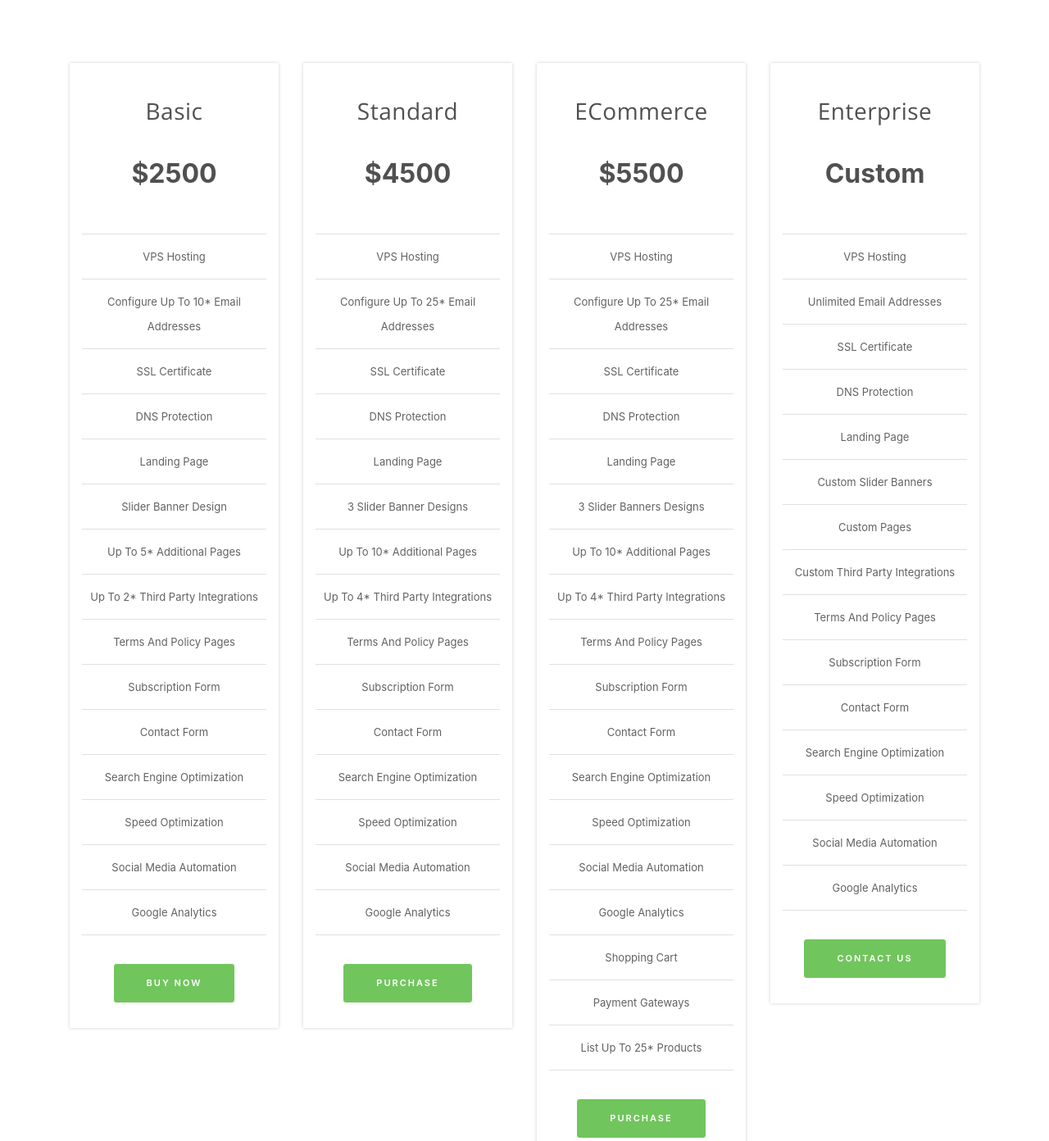
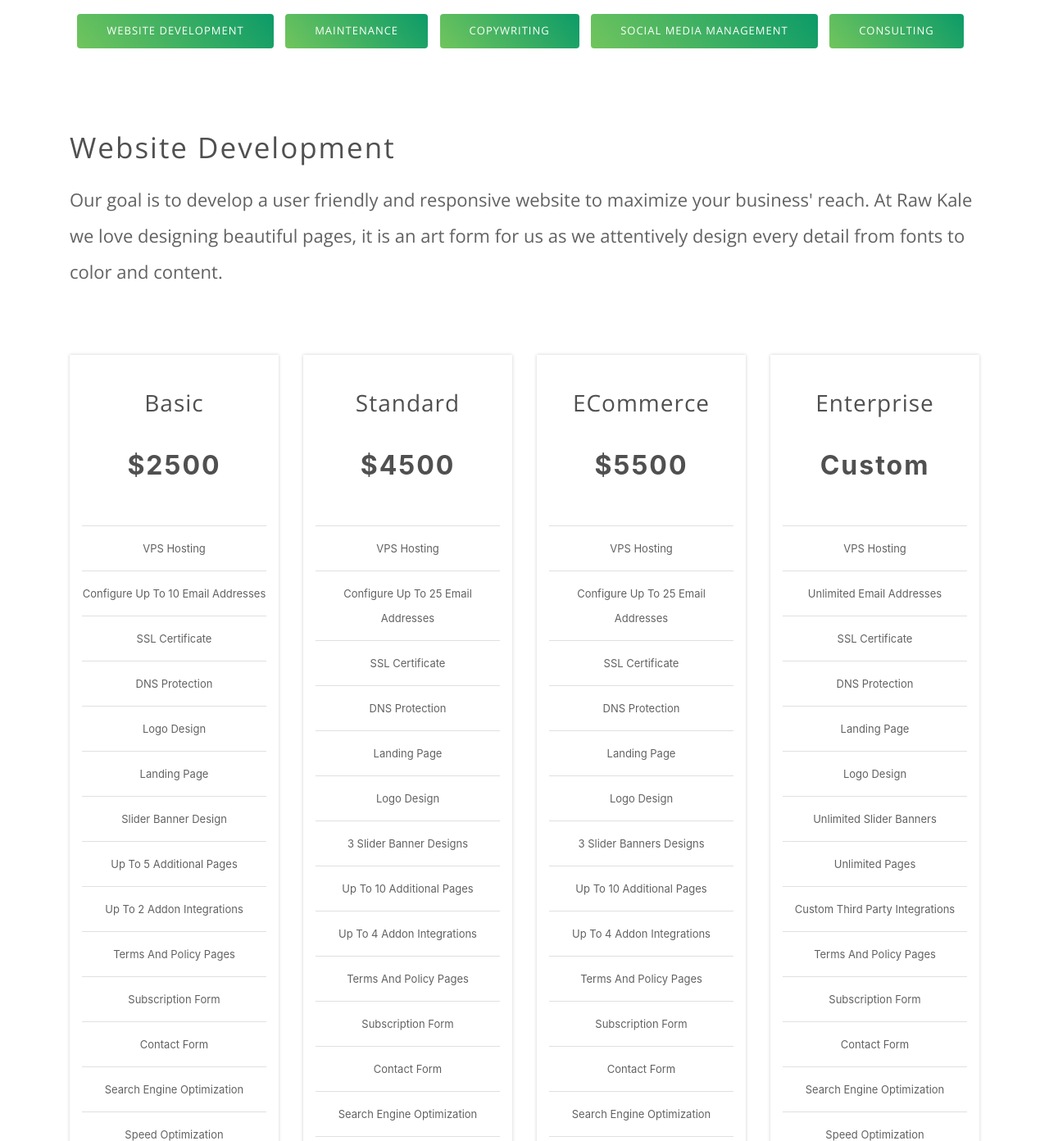
Before and after one commit to rawkale/website, a plain HTML site: page pricing.html in a window 1280 px wide. Shown: the part 236-1628 px from the top of the page at 82% size. Drawn offline with nearby package versions, Linux system fonts and the light colour scheme.

Commit message:
Add files via upload

```diff
--- a/css/style.css
+++ b/css/style.css
@@ -82,7 +82,8 @@ span {
 }
 
 .btn {
-  border: 1px solid #fff;
+    background: linear-gradient(50deg, #71c55d 0%, #0C9B68 100%);
+  border: 1px solid linear-gradient(50deg, #71c55d 0%, #0C9B68 100%);
   border-radius: 4px;
   color: #fff;
   font-size: 11px;
@@ -626,6 +627,69 @@ body.mobile-nav-active #mobile-nav-toggle i {
   letter-spacing: 2px;
   margin-bottom: 30px;
   text-transform: capitalize;
+}
+
+
+
+
+.section-title2 {
+  margin-bottom: 80px;
+}
+
+@media (max-width: 600px) {
+  .section-title2 {
+    margin-bottom: 40px;
+    justify-content: center;
+    align-items: center;
+    flex-direction: column;
+    text-align: center;
+  }
+}
+
+
+@media (max-width: 600px) {
+  .seperator2 {
+    margin-bottom: 40px;
+    justify-content: center;
+    align-items: center;
+    flex-direction: column;
+    text-align: center;
+  }
+}
+
+@media (max-width: 600px) {
+  .section-title2 .separator2 {
+    margin-bottom: 40px;
+    justify-content: center;
+    align-items: center;
+    flex-direction: column;
+    text-align: center;
+  }
+}
+
+.section-title2 h2 {
+  font-family: "Open Sans", sans-serif;
+  font-size: 35px;
+  font-weight: 300;
+  letter-spacing: 2px;
+  margin-bottom: 20px;
+  text-transform: capitalize;
+  margin-top:35px;
+}
+
+.section-title2 .separator2 {
+  margin: 0;
+
+}
+
+.separator2 {
+  color: #626262;
+  font-family: "Open Sans", sans-serif;
+  font-size: 22px;
+  font-weight: 300;
+  letter-spacing: 0px;
+  margin-bottom: 30px;
+
 }
 
 /* Get Started Section
@@ -1068,13 +1132,15 @@ body.mobile-nav-active #mobile-nav-toggle i {
 #pricing .block-pricing .table h4 {
   padding-bottom: 30px;
   font-size:28px;
+  letter-spacing: 1px;
 }
 
 #pricing .block-pricing h2 {
   margin-bottom: 30px;
     font-size:32px;
     font-weight: 700;
-}
+    letter-spacing: 2px;
+  }
 
 #pricing .block-pricing ul {
   list-style: outside none none;
@@ -1094,7 +1160,7 @@ body.mobile-nav-active #mobile-nav-toggle i {
 }
 
 #pricing .block-pricing .table .table_btn a {
-  background: #71c55d;
+    background: linear-gradient(50deg, #71c55d 0%, #0C9B68 100%);
   color: #fff;
   margin: 0;
   display: inline-block;
@@ -1107,6 +1173,25 @@ body.mobile-nav-active #mobile-nav-toggle i {
 #pricing .block-pricing .table .table_btn a .fa {
   font-size: 13px;
   margin-right: 5px;
+}
+
+#pricing .btn-get-started3 {
+  font-family: "Open Sans", sans-serif;
+  background: linear-gradient(50deg, #71c55d 0%, #0C9B68 100%);
+  text-transform: uppercase;
+  font-weight: 400;
+  font-size: 13px;
+  letter-spacing: 1px;
+  display: inline-block;
+  padding: 11px 36px;
+  border-radius: 4px;
+  margin-right: 10px;
+  margin-top:20px;
+  transition: 0.5s;
+  margin-bottom: 20px;
+  border: 1px solid linear-gradient(50deg, #71c55d 0%, #5c37ff 100%);
+  color: #fff;
+  text-decoration: none;
 }
 
 /* Blog Section
--- a/pricing.html
+++ b/pricing.html
@@ -73,8 +73,26 @@
         <h2>Our Pricing</h2>
         <p class="separator">We provide exceptional value for our services.</p>
 
+
+
+      <a href="#1" class="btn-get-started3 scrollto">Website Development</a>
+          <a href="#2" class="btn-get-started3 scrollto">Maintenance</a>
+            <a href="#3" class="btn-get-started3 scrollto">Copywriting</a>
+              <a href="#4" class="btn-get-started3 scrollto">Social Media Management</a>
+                  <a href="#4" class="btn-get-started3 scrollto">Consulting</a>
+    </div>
+    </div>
+
+<h2 id="1"></h2>
+    <div class="container">
+      <div class="section-title2 text-left title-left">
+
+        <h2>Website Development</h2>
+        <p class="separator2">Our goal is to develop a user friendly and responsive website to maximize your business' reach. At Raw Kale we love designing beautiful pages, it is an art form for us as we attentively design every detail from fonts to color and content. </p>
+
       </div>
     </div>
+
 
     <div class="container">
       <div class="row">
@@ -87,13 +105,14 @@
               <ul class="list-unstyled">
                 <li></li>
                 <li>VPS Hosting</li>
-                  <li>Configure Up To 10* Email Addresses</li>
+                  <li>Configure Up To 10 Email Addresses</li>
                 <li>SSL Certificate</li>
                 <li>DNS Protection</li>
+                  <li>Logo Design</li>
                 <li>Landing Page</li>
                 <li>Slider Banner Design</li>
-                <li>Up To 5* Additional Pages</li>
-                <li>Up To 2* Third Party Integrations</li>
+                <li>Up To 5 Additional Pages</li>
+                <li>Up To 2 Addon Integrations</li>
                 <li>Terms and Policy Pages</li>
                 <li>Subscription Form</li>
                 <li>Contact Form</li>
@@ -103,7 +122,7 @@
                       <li>Google Analytics</li>
               </ul>
               <div class="table_btn"><br>
-                <a href="#" class="btn">Buy Now</a>
+                <a href="#" class="btn">Get Started</a>
               </div>
             </div>
           </div>
@@ -117,13 +136,15 @@
               <ul class="list-unstyled">
                   <li></li>
                 <li>VPS Hosting</li>
-                <li>Configure Up To 25* Email Addresses</li>
+                <li>Configure Up To 25 Email Addresses</li>
                 <li>SSL Certificate</li>
                 <li>DNS Protection</li>
+
                 <li>Landing Page</li>
+                  <li>Logo Design</li>
                 <li>3 Slider Banner Designs</li>
-                <li>Up To 10* Additional Pages</li>
-                <li>Up To 4* Third Party Integrations</li>
+                <li>Up To 10 Additional Pages</li>
+                <li>Up To 4 Addon Integrations</li>
                 <li>Terms and Policy Pages</li>
                 <li>Subscription Form</li>
                 <li>Contact Form</li>
@@ -133,7 +154,7 @@
                   <li>Google Analytics</li>
               </ul>
               <div class="table_btn"><br>
-                <a href="#" class="btn">Purchase</a>
+                <a href="#" class="btn">Get Started</a>
               </div>
             </div>
           </div>
@@ -147,13 +168,14 @@
               <ul class="list-unstyled">
                   <li></li>
                 <li>VPS Hosting</li>
-                <li>Configure Up To 25* Email Addresses</li>
+                <li>Configure Up To 25 Email Addresses</li>
                 <li>SSL Certificate</li>
                 <li>DNS Protection</li>
                 <li>Landing Page</li>
+                  <li>Logo Design</li>
                 <li>3 Slider Banners Designs</li>
-                <li>Up To 10* Additional Pages</li>
-                <li>Up To 4* Third Party Integrations</li>
+                <li>Up To 10 Additional Pages</li>
+                <li>Up To 4 Addon Integrations</li>
                 <li>Terms and Policy Pages</li>
                 <li>Subscription Form</li>
                 <li>Contact Form</li>
@@ -163,11 +185,11 @@
                   <li>Google Analytics</li>
                 <li>Shopping Cart</li>
                 <li>Payment Gateways</li>
-                <li>List Up To 25* products</li>
+                <li>List Up To 25 products</li>
 
               </ul>
               <div class="table_btn"><br>
-                <a href="#" class="btn">Purchase</a>
+                <a href="#" class="btn">Get Started</a>
               </div>
             </div>
           </div>
@@ -181,12 +203,13 @@
               <ul class="list-unstyled">
                   <li></li>
                 <li>VPS Hosting</li>
-  <li>Unlimited Email Addresses</li>
-  <li>SSL Certificate</li>
-  <li>DNS Protection</li>
-      <li>Landing Page</li>
-      <li>Custom Slider Banners</li>
-      <li>Custom Pages</li>
+                <li>Unlimited Email Addresses</li>
+                <li>SSL Certificate</li>
+                <li>DNS Protection</li>
+                <li>Landing Page</li>
+                <li>Logo Design</li>
+                <li>Unlimited Slider Banners</li>
+                <li>Unlimited Pages</li>
                 <li>Custom Third Party Integrations</li>
                   <li>Terms and Policy Pages</li>
                   <li>Subscription Form</li>
@@ -195,9 +218,13 @@
                   <li>Speed Optimization</li>
                   <li>Social Media Automation</li>
                     <li>Google Analytics</li>
+                    <li>Shopping Cart</li>
+                    <li>Payment Gateways</li>
+                    <li>Unlimited Products</li>
+
               </ul>
               <div class="table_btn"><br>
-                <a href="#" class="btn">Contact Us</a>
+                <a href="#" class="btn">Get Started</a>
               </div>
             </div>
           </div>
@@ -205,6 +232,38 @@
       </div>
     </div>
   </section>
+
+
+
+  <h2 id="2"></h2>
+      <div class="container">
+        <div class="section-title2 text-left title-left">
+
+          <h2>Maintenance</h2>
+          <p class="separator2"></p>
+        </div>
+      </div>
+
+      <h2 id="3"></h2>
+          <div class="container">
+            <div class="section-title2 text-left title-left">
+
+              <h2>Copywriting</h2>
+              <p class="separator2"></p>
+
+            </div>
+          </div>
+
+          <h2 id="4"></h2>
+              <div class="container">
+                <div class="section-title2 text-left title-left">
+
+                  <h2>Social Media Management</h2>
+                  <p class="separator2"></p>
+
+                </div>
+              </div>
+
   <!--==========================
     Footer
   ============================-->
```
